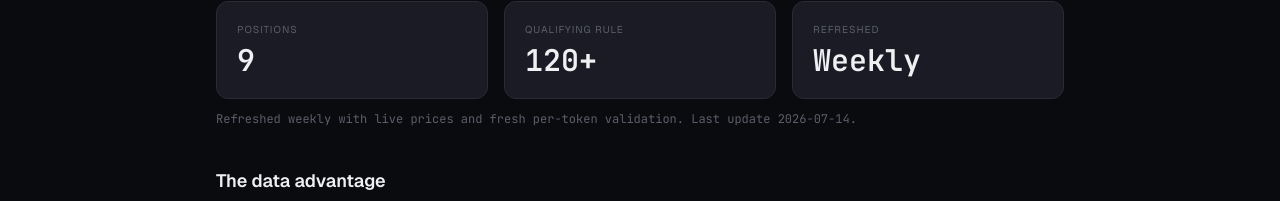
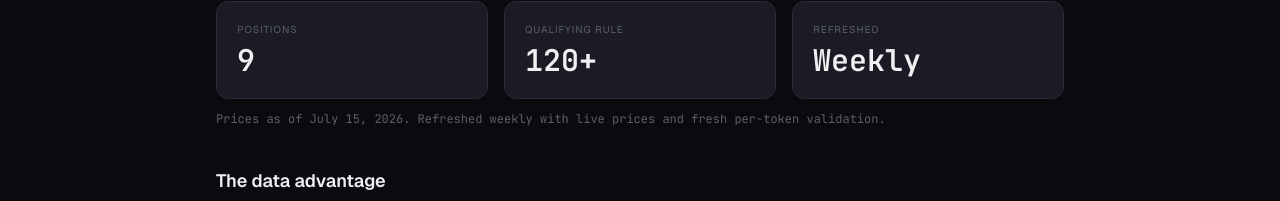
Before and after one commit to theluckystrike/earlythunder, a Next.js app: page /portfolio in a window 1280 px wide. Shown: the part 502-703 px from the top of the page. Built offline with nearby package versions, Linux system fonts and the light colour scheme.

Commit message:
Show today's date and each asset current price on the portfolio page

```diff
--- a/data/portfolio.json
+++ b/data/portfolio.json
@@ -1,6 +1,6 @@
 {
   "name": "Early Thunder $100K Conviction Portfolio",
-  "updated_at": "2026-07-14",
+  "updated_at": "2026-07-15",
   "total_usd": 100000,
   "rule": "Only tokens rating 120 or higher on the 250-point scorecard qualify. Nothing below.",
   "data_advantage": "Two filters, not one. Every pick clears 120 on the scorecard, and the non-anchor picks also return real value to the token through a buyback, burn, or fee dividend. High-score names that route little or nothing to the token (Morpho at 0%, Solana's dilutive issuance, CoW at about 0% net, Arbitrum and Ethena near 0%) were left out on purpose.",
@@ -12,7 +12,7 @@
       "tier": "anchor",
       "allocation_usd": 25000,
       "allocation_pct": 25,
-      "price": 62781,
+      "price": 64885,
       "score": 183,
       "verdict": "HOLD CORE",
       "value_accrual": "No buyback. Value is scarcity, a fixed 21M supply and the deepest liquidity in crypto.",
@@ -25,7 +25,7 @@
       "tier": "anchor",
       "allocation_usd": 20000,
       "allocation_pct": 20,
-      "price": 1796.14,
+      "price": 1880.51,
       "score": 187,
       "verdict": "HOLD CORE",
       "value_accrual": "Fee burn via EIP-1559, though net issuance is currently positive, so it is mildly inflationary today.",
@@ -38,7 +38,7 @@
       "tier": "anchor",
       "allocation_usd": 15000,
       "allocation_pct": 15,
-      "price": 63.93,
+      "price": 67.37,
       "score": 193,
       "verdict": "HOLD CORE",
       "value_accrual": "About 99% of protocol fees buy back and burn HYPE, and there is no venture equity above the token.",
@@ -51,7 +51,7 @@
       "tier": "defi",
       "allocation_usd": 9000,
       "allocation_pct": 9,
-      "price": 3.64,
+      "price": 3.66,
       "score": 167,
       "verdict": "HOLD",
       "value_accrual": "Since December 2025 fees can only be claimed by burning UNI, the first sustained burn in Uniswap history, but the token captures only the roughly 17% protocol slice of swap fees.",
@@ -64,7 +64,7 @@
       "tier": "defi",
       "allocation_usd": 7000,
       "allocation_pct": 7,
-      "price": 0.49303,
+      "price": 0.513324,
       "score": 157,
       "verdict": "HOLD",
       "value_accrual": "Roughly 100% of trading fees flow to veAERO lockers as a dividend, and no equity sits above the token, but you must lock AERO into veAERO to receive it. Passive holders earn nothing and are diluted by weekly emissions.",
@@ -77,7 +77,7 @@
       "tier": "defi",
       "allocation_usd": 7000,
       "allocation_pct": 7,
-      "price": 1.48,
+      "price": 1.56,
       "score": 160,
       "verdict": "HOLD",
       "value_accrual": "About 80% of protocol fees buy back PENDLE, and up to 100% of that repurchased PENDLE goes to sPENDLE stakers, so you stake to earn. No equity above the token.",
@@ -90,7 +90,7 @@
       "tier": "defi",
       "allocation_usd": 6000,
       "allocation_pct": 6,
-      "price": 7.97,
+      "price": 8.38,
       "score": 165,
       "verdict": "HOLD",
       "value_accrual": "The Chainlink Reserve converts revenue into LINK held in reserve, so the token does capture value, but at a rich multiple near 100x.",
@@ -103,7 +103,7 @@
       "tier": "defi",
       "allocation_usd": 5000,
       "allocation_pct": 5,
-      "price": 0.182008,
+      "price": 0.19071,
       "score": 168,
       "verdict": "HOLD",
       "value_accrual": "The institutional credit leader with a record loan book near $2B and a live buyback that routes 25% of protocol revenue to SYRUP.",
--- a/src/app/portfolio/page.tsx
+++ b/src/app/portfolio/page.tsx
@@ -77,6 +77,20 @@ function usd(n: number): string {
   return "$" + n.toLocaleString("en-US");
 }
 
+/** Format a live token price: commas above 1, more decimals below 1. */
+function price(n: number): string {
+  if (n >= 1000) return "$" + n.toLocaleString("en-US", { maximumFractionDigits: 0 });
+  if (n >= 1) return "$" + n.toLocaleString("en-US", { minimumFractionDigits: 2, maximumFractionDigits: 2 });
+  return "$" + n.toLocaleString("en-US", { minimumFractionDigits: 2, maximumFractionDigits: 4 });
+}
+
+/** Human date like "July 15, 2026" from an ISO-ish YYYY-MM-DD string. */
+function niceDate(s: string): string {
+  const d = new Date(s + "T00:00:00Z");
+  if (isNaN(d.getTime())) return s;
+  return d.toLocaleDateString("en-US", { year: "numeric", month: "long", day: "numeric", timeZone: "UTC" });
+}
+
 export default function PortfolioPage() {
   const breadcrumb = getBreadcrumbListSchema([
     { name: "Home", path: "/" },
@@ -125,11 +139,9 @@ export default function PortfolioPage() {
           <div className="mt-1 font-mono text-3xl font-semibold text-text-primary">Weekly</div>
         </div>
       </div>
-      {P.cadence && (
-        <p className="mt-3 font-mono text-xs text-text-tertiary">
-          {P.cadence} Last update {P.updated_at}.
-        </p>
-      )}
+      <p className="mt-3 font-mono text-xs text-text-tertiary">
+        Prices as of {niceDate(P.updated_at)}.{P.cadence ? ` ${P.cadence}` : ""}
+      </p>
 
       <section className="mt-10">
         <h2 className="text-lg font-semibold text-text-primary">The data advantage</h2>
@@ -164,6 +176,11 @@ export default function PortfolioPage() {
                         <span className="rounded border border-border px-2 py-0.5 font-mono text-[10px] uppercase tracking-widest text-text-tertiary">
                           {h.verdict}
                         </span>
+                        {h.tier !== "cash" && (
+                          <span className="rounded border border-border bg-bg-subtle px-2 py-0.5 font-mono text-[10px] tracking-wide text-text-secondary">
+                            {price(h.price)}
+                          </span>
+                        )}
                       </div>
                       <p className="mt-2 text-sm leading-relaxed text-text-secondary">{h.rationale}</p>
                       <p className="mt-2 text-xs leading-relaxed text-text-tertiary">
```
